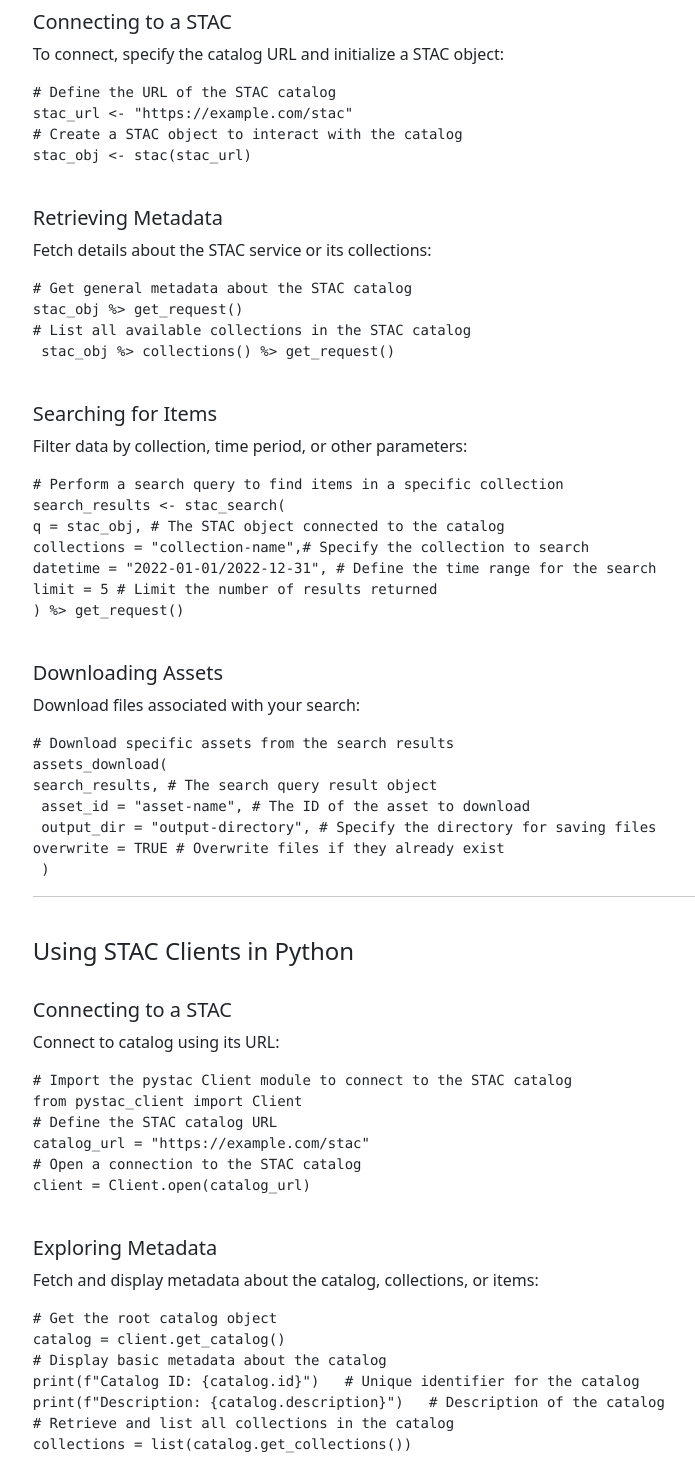
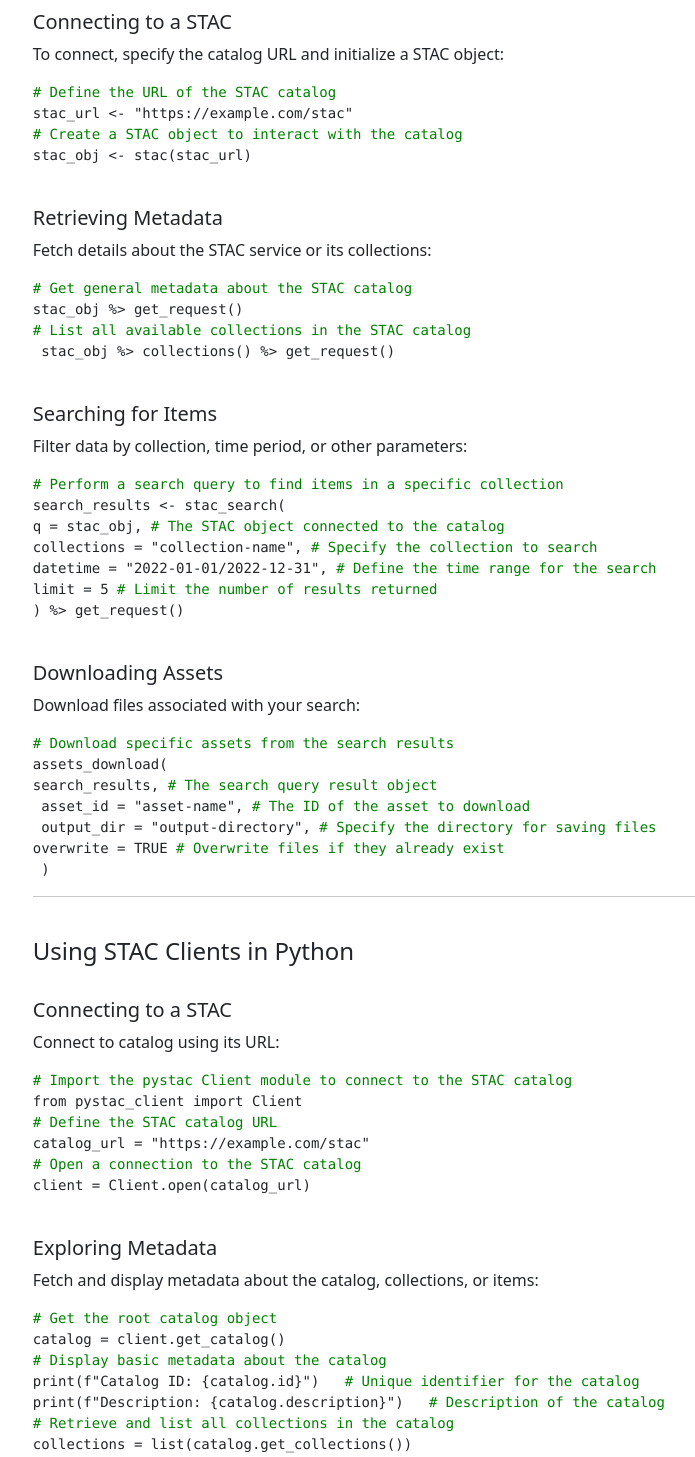
Before and after one commit to awiechma/CatX, a React (Vite) app in the folder react-app-catx/: page /help in a window 1280 px wide. Shown: the part 1180-2637 px from the top of the page, without its empty margins (429-1124 px from the left). Built offline with nearby package versions, Linux system fonts and the light colour scheme.

Commit message:
fixed helppage with highlighted comments

```diff
--- a/react-app-catx/src/App.css
+++ b/react-app-catx/src/App.css
@@ -91,31 +91,6 @@
   color: white !important;
 }
 
-/* container on the right side for list */
-.right-aligned-container {
-  position: absolute;
-  top: 8%;
-  bottom: 8%;
-  right: 0%;
-  width: 60%;
-  background-color: #dfe8ef;
-  box-shadow: 0px 4px 8px rgba(0, 0, 0, 0.1);
-  border-radius: 8px;
-  padding: 1rem;
-  margin: 2% 2%;
-  display: flex;
-  flex-direction: column;
-}
-
-
-/* style for heading */
-.right-aligned-container h3 {
-  padding: 1rem;
-  position: absolute;
-  top: 0;
-  left: 0;
-
-}
 
 /* list in the container */
 .list-recently-added {
@@ -154,12 +129,74 @@
   left: 3%;
   font-weight: bold;
 }
+/* container on the right side for list */
+.right-aligned-container {
+  position: absolute;
+  top: 8%;
+  bottom: 8%;
+  right: 0%;
+  width: 60%;
+  background-color: #dfe8ef;
+  box-shadow: 0px 4px 8px rgba(0, 0, 0, 0.1);
+  border-radius: 8px;
+  margin: 2% 2%;
+  display: flex;
+  flex-direction: column;
+  padding: 2%;
+}
+
+/* Verhalten für kleine Bildschirme */
+@media (max-width: 768px) {
+  .right-aligned-container {
+    align-self: center; /* Nach unten verschieben (zentrieren) */
+    width: 100%; /* Volle Breite nutzen */
+    margin: 2% 0; /* Oben und unten etwas Abstand */
+    flex-direction: column;
+  }
+}
+
+/* style for heading */
+.right-aligned-container h3 {
+  padding: 1rem;
+  position: absolute;
+  top: 0;
+  left: 0;
+
+}
+
+/* list in the container */
+.list-recently-added {
+  display: flex;
+  justify-content: center;
+  padding-left: 1rem;
+  padding-right: 1rem;
+  padding-top: 1rem;
+  padding-bottom: 1rem;
+  background-color: #f8f9fa;
+  box-shadow: 0px 4px 8px rgba(0, 0, 0, 0.1);
+  border-radius: 8px;
+  width: 100%;
+  max-width: 350px;
+  margin: auto;
+  position: absolute;
+  top: 30%;
+  left: 3%;
+  font-weight: bold;
+  flex-direction: column;
+}
+
+
 
 .left-aligned-container {
   bottom: 8%;
   top: 8%;
   left: 0%;
   height: 84%;
+  display: flex;
+  flex-direction: column;
+  align-items: flex-start;
+  padding: 2%;
+
 }
 
 /*Homepage Button View*/
@@ -180,7 +217,10 @@
   left: 0%;
   font-weight: bold;
   flex-direction: column;
+  margin-bottom: 2%;
+
 }
+
 
 .view {
   top: 8%;
@@ -197,7 +237,6 @@
 .help {
   top: 71%;
 }
-
 
 
 .btn-view {
@@ -218,7 +257,6 @@
   border-color: #94b5ce !important;
   color: #ffffff !important;
 }
-
 
 .btn-add {
   color: rgb(0, 0, 0) !important;
@@ -281,7 +319,8 @@
 .app-container {
   display: flex;
   flex-direction: column;
-  min-height: 100vh;
+  height: 100vh;
+  margin:0;
 }
 
 /* Main Content */
@@ -305,27 +344,7 @@
   bottom: 0;
 }
 
-/* Recently Added List */
-.app-container {
-  display: flex;
-  flex-direction: column;
-  min-height: 100vh;
-}
 
-.left-aligned-container {
-  display: flex;
-  flex-direction: column;
-  align-items: flex-start;
-  padding: 20px;
-}
-
-.left-aligned-container-small {
-  margin-bottom: 20px;
-}
-
-.right-aligned-container {
-  padding: 20px;
-}
 
 .recent-items-grid {
   display: grid;
--- a/react-app-catx/src/View.css
+++ b/react-app-catx/src/View.css
@@ -1,7 +1,7 @@
 html,
 body {
-    margin: 0;
-    padding: 0;
+    margin: 3%;
+    padding: 3%;
     height: 100%;
 }
 
--- a/react-app-catx/src/components/Help/Scrollspy.jsx
+++ b/react-app-catx/src/components/Help/Scrollspy.jsx
@@ -149,10 +149,11 @@ const ScrollSpyComponent = () => {
                         </p>
                         <pre>
                             <code>
-                                # Install rstac package from CRAN
+                            <span style={{ color: 'green' }}># Install rstac package from CRAN</span>
                                 <br></br>
                                 install.packages("rstac")
-                                <br></br># Load the rstac package into the R session
+                                <br></br>
+                                <span style={{ color: 'green' }}># Load the rstac package into the R session</span>
                                 <br></br>
                                 library(rstac)
                             </code>
@@ -162,7 +163,7 @@ const ScrollSpyComponent = () => {
                         </p>
                         <pre>
                             <code>
-                                # Install pystac package using pip
+                                <span style={{ color: 'green' }}># Install pystac package using pip </span>
                                 <br></br>pip install pystac
                             </code>
                         </pre>
@@ -181,9 +182,9 @@ const ScrollSpyComponent = () => {
                             </p>
                             <pre>
                                 <code>
-                                    # Define the URL of the STAC catalog <br></br>
-                                    stac_url &lt;- "https://example.com/stac" <br></br># Create a
-                                    STAC object to interact with the catalog <br></br>stac_obj
+                                <span style={{ color: 'green' }}># Define the URL of the STAC catalog </span><br></br>
+                                    stac_url &lt;- "https://example.com/stac" <br></br>
+                                    <span style={{ color: 'green' }}># Create a STAC object to interact with the catalog </span><br></br>stac_obj
                                     &lt;- stac(stac_url)
                                 </code>
                             </pre>
@@ -193,9 +194,9 @@ const ScrollSpyComponent = () => {
                                 <p>Fetch details about the STAC service or its collections:</p>
                                 <pre>
                                     <code>
-                                        # Get general metadata about the STAC catalog <br></br>
-                                        stac_obj %&gt; get_request() <br></br># List all available
-                                        collections in the STAC catalog <br></br> stac_obj %&gt;
+                                    <span style={{ color: 'green' }}># Get general metadata about the STAC catalog </span><br></br>
+                                        stac_obj %&gt; get_request() <br></br>
+                                        <span style={{ color: 'green' }}># List all available collections in the STAC catalog </span> <br></br> stac_obj %&gt;
                                         collections() %&gt; get_request()
                                     </code>
                                 </pre>
@@ -208,15 +209,17 @@ const ScrollSpyComponent = () => {
                                 </p>
                                 <pre>
                                     <code>
-                                        # Perform a search query to find items in a specific
-                                        collection <br></br>search_results &lt;- stac_search({" "}
-                                        <br></br>q = stac_obj, # The STAC object connected to the
-                                        catalog
-                                        <br></br>collections = "collection-name",# Specify the
-                                        collection to search
-                                        <br></br>datetime = "2022-01-01/2022-12-31", # Define the
-                                        time range for the search<br></br>limit = 5 # Limit the
-                                        number of results returned
+                                    <span style={{ color: 'green' }}># Perform a search query to find items in a specific
+                                        collection </span> <br></br>search_results &lt;- stac_search({" "}
+                                        <br></br>q = stac_obj,
+                                        <span style={{ color: 'green' }}> # The STAC object connected to the catalog </span>
+                                        <br></br>collections = "collection-name",
+                                        <span style={{ color: 'green' }}> # Specify the
+                                        collection to search </span>
+                                        <br></br>datetime = "2022-01-01/2022-12-31",
+                                        <span style={{ color: 'green' }}> # Define the
+                                        time range for the search </span> <br></br>limit = 5
+                                        <span style={{ color: 'green' }}> # Limit the number of results returned </span>
                                         <br></br>) %&gt; get_request()
                                     </code>
                                 </pre>
@@ -227,13 +230,15 @@ const ScrollSpyComponent = () => {
                                 <p>Download files associated with your search:</p>
                                 <pre>
                                     <code>
-                                        # Download specific assets from the search results<br></br>
-                                        assets_download( <br></br>search_results, # The search query
-                                        result object <br></br> asset_id = "asset-name", # The ID of
-                                        the asset to download <br></br> output_dir =
-                                        "output-directory", # Specify the directory for saving files{" "}
-                                        <br></br>overwrite = TRUE # Overwrite files if they already
-                                        exist <br></br> )
+                                    <span style={{ color: 'green' }}># Download specific assets from the search results </span> <br></br>
+                                        assets_download( <br></br>search_results,
+                                        <span style={{ color: 'green' }}> # The search query
+                                        result object </span> <br></br> asset_id = "asset-name",
+                                        <span style={{ color: 'green' }}> # The ID of the asset to download </span><br></br> output_dir =
+                                        "output-directory",
+                                        <span style={{ color: 'green' }}> # Specify the directory for saving files{" "} </span>
+                                        <br></br>overwrite = TRUE
+                                        <span style={{ color: 'green' }}> # Overwrite files if they already exist </span><br></br> )
                                     </code>
                                 </pre>
                             </div>
@@ -251,15 +256,15 @@ const ScrollSpyComponent = () => {
                         <p>Connect to catalog using its URL:</p>
                         <pre>
                             <code>
-                                # Import the pystac Client module to connect to the STAC catalog
+                            <span style={{ color: 'green' }}># Import the pystac Client module to connect to the STAC catalog </span>
                                 <br></br>
                                 from pystac_client import Client
                                 <br></br>
-                                # Define the STAC catalog URL
+                                <span style={{ color: 'green' }}># Define the STAC catalog URL </span>
                                 <br></br>
                                 catalog_url = "https://example.com/stac"
                                 <br></br>
-                                # Open a connection to the STAC catalog
+                                <span style={{ color: 'green' }}># Open a connection to the STAC catalog </span>
                                 <br></br>
                                 client = Client.open(catalog_url)
                             </code>
@@ -271,15 +276,15 @@ const ScrollSpyComponent = () => {
                         <p>Fetch and display metadata about the catalog, collections, or items:</p>
                         <pre>
                             <code>
-                                # Get the root catalog object<br />
+                            <span style={{ color: 'green' }}># Get the root catalog object </span> <br />
                                 catalog = client.get_catalog()<br />
-                                # Display basic metadata about the catalog<br />
-                                print(f"Catalog ID: &#123;catalog.id&#125;") &nbsp; # Unique identifier for the catalog<br />
-                                print(f"Description: &#123;catalog.description&#125;") &nbsp; # Description of the catalog<br />
-                                # Retrieve and list all collections in the catalog<br />
+                                <span style={{ color: 'green' }}># Display basic metadata about the catalog </span> <br />
+                                print(f"Catalog ID: &#123;catalog.id&#125;") &nbsp; <span style={{ color: 'green' }}># Unique identifier for the catalog </span><br />
+                                print(f"Description: &#123;catalog.description&#125;") &nbsp; <span style={{ color: 'green' }}># Description of the catalog </span><br />
+                                <span style={{ color: 'green' }}># Retrieve and list all collections in the catalog </span><br />
                                 collections = list(catalog.get_collections())<br />
-                                print(f"Number of collections: &#123;len(collections)&#125;") &nbsp; # Display the total number of collections<br />
-                                # Loop through collections to display their IDs<br />
+                                print(f"Number of collections: &#123;len(collections)&#125;") &nbsp; <span style={{ color: 'green' }}># Display the total number of collections </span><br />
+                                <span style={{ color: 'green' }}># Loop through collections to display their IDs </span><br />
                                 print("Collections IDs:")<br />
                                 for collection in collections:<br />
                                 &nbsp;&nbsp;print(f"- &#123;collection.id&#125;")<br />
@@ -292,16 +297,20 @@ const ScrollSpyComponent = () => {
                         <p>Use the client to search for specific datasets:</p>
                         <pre>
                             <code>
-                                # Perform a search query with specific parameters<br />
+                            <span style={{ color: 'green' }}># Perform a search query with specific parameters </span> <br />
                                 search = client.search(<br />
-                                &nbsp;&nbsp;collections=&#91;"collection-name"&#93;, &nbsp; # Specify the collection to search<br />
-                                &nbsp;&nbsp;datetime="2022-01-01/2022-12-31", &nbsp; # Filter by time range<br />
-                                &nbsp;&nbsp;limit=5 &nbsp; # Limit the number of results<br />
+                                &nbsp;&nbsp;collections=&#91;"collection-name"&#93;, &nbsp;
+                                <span style={{ color: 'green' }}># Specify the collection to search </span><br />
+                                &nbsp;&nbsp;datetime="2022-01-01/2022-12-31", &nbsp;
+                                <span style={{ color: 'green' }}># Filter by time range </span><br />
+                                &nbsp;&nbsp;limit=5 &nbsp;
+                                <span style={{ color: 'green' }}># Limit the number of results </span><br />
                                 )<br />
-                                # Retrieve all items from the search results<br />
+                                <span style={{ color: 'green' }}># Retrieve all items from the search results </span> <br />
                                 items = list(search.get_items())<br />
                                 for item in items:<br />
-                                &nbsp;&nbsp;print(f"Item ID: &#123;item.id&#125;") &nbsp; # Print the ID of each retrieved item<br />
+                                &nbsp;&nbsp;print(f"Item ID: &#123;item.id&#125;") &nbsp;
+                                <span style={{ color: 'green' }}># Print the ID of each retrieved item </span> <br />
                             </code>
                         </pre>
                     </div>
@@ -311,19 +320,24 @@ const ScrollSpyComponent = () => {
                         <p>Download data files from an item’s assets:</p>
                         <pre>
                             <code>
-                                # Loop through items and download their assets<br />
+                            <span style={{ color: 'green' }}># Loop through items and download their assets </span> <br />
                                 for item in items:<br />
                                 &nbsp;&nbsp;for asset_key, asset in item.assets.items():<br />
-                                &nbsp;&nbsp;&nbsp;&nbsp;# Get the URL of the asset<br />
+                                &nbsp;&nbsp;&nbsp;&nbsp;
+                                <span style={{ color: 'green' }}># Get the URL of the asset </span> <br />
                                 &nbsp;&nbsp;&nbsp;&nbsp;asset_url = asset.href<br />
-                                &nbsp;&nbsp;&nbsp;&nbsp;# Define a file name for saving the asset locally<br />
+                                &nbsp;&nbsp;&nbsp;&nbsp;
+                                <span style={{ color: 'green' }}># Define a file name for saving the asset locally </span> <br />
                                 &nbsp;&nbsp;&nbsp;&nbsp;file_name = f"&#123;asset_key&#125;.&#123;asset.media_type.split('/')&#91;-1&#93;&#125;"<br />
-                                &nbsp;&nbsp;&nbsp;&nbsp;# Download the asset using an HTTP GET request<br />
+                                &nbsp;&nbsp;&nbsp;&nbsp;
+                                <span style={{ color: 'green' }}># Download the asset using an HTTP GET request </span> <br />
                                 &nbsp;&nbsp;&nbsp;&nbsp;response = requests.get(asset_url)<br />
-                                &nbsp;&nbsp;&nbsp;&nbsp;# Save the asset to the local file system<br />
+                                &nbsp;&nbsp;&nbsp;&nbsp;
+                                <span style={{ color: 'green' }}># Save the asset to the local file system </span> <br />
                                 &nbsp;&nbsp;&nbsp;&nbsp;with open(file_name, 'wb') as f:<br />
                                 &nbsp;&nbsp;&nbsp;&nbsp;&nbsp;&nbsp;f.write(response.content)<br />
-                                &nbsp;&nbsp;&nbsp;&nbsp;print(f"Downloaded: &#123;file_name&#125;") &nbsp; # Confirm the file was downloaded<br />
+                                &nbsp;&nbsp;&nbsp;&nbsp;print(f"Downloaded: &#123;file_name&#125;") &nbsp;
+                                <span style={{ color: 'green' }}># Confirm the file was downloaded </span><br />
 
                             </code>
                         </pre>
```
